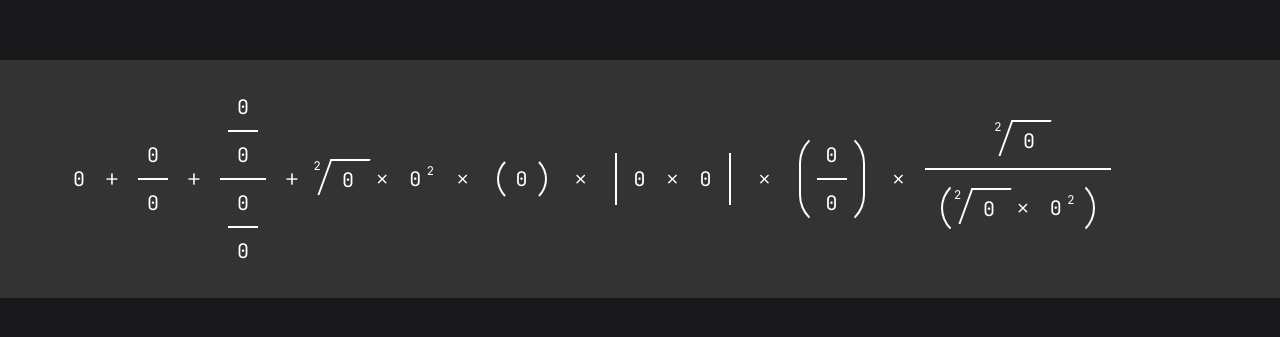
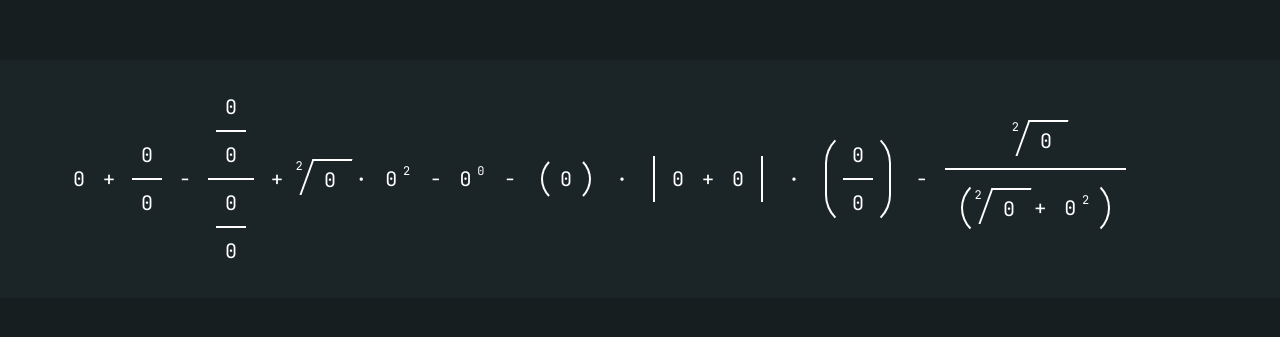
Before and after one commit to tonytomo/math-input, a website: page index.html in a window 1280 px wide. Shown: the part 221-558 px from the top of the page. Drawn offline with nearby package versions, Linux system fonts and the light colour scheme.

Commit message:
feat: update math operators, restructure exponent markup, and apply new dark theme styles

```diff
--- a/index.html
+++ b/index.html
@@ -30,7 +30,7 @@
                 <input type="number" class="auto-resize" value="0" />
             </div>
 
-            <input type="text" maxlength="1" value="+" />
+            <input type="text" maxlength="1" value="-" />
 
             <!-- Nested Fraction -->
             <div class="fraction">
@@ -57,31 +57,43 @@
                 </div>
             </div>
 
-            <input type="text" maxlength="1" value="×" />
+            <input type="text" maxlength="1" value="·" />
 
             <!-- Exponent -->
             <div class="exponent">
                 <input type="number" class="auto-resize" value="0" />
-                <input type="number" class="power auto-resize" value="2" />
+                <div class="power">
+                    <input type="number" class="auto-resize" value="2" />
+                </div>
             </div>
 
-            <input type="text" maxlength="1" value="×" />
+            <input type="text" maxlength="1" value="-" />
+
+            <!-- Exponent Operation -->
+            <div class="exponent">
+                <input type="number" class="auto-resize" value="0" />
+                <div class="power">
+                    <input type="number" class="auto-resize" value="0" />
+                </div>
+            </div>
+
+            <input type="text" maxlength="1" value="-" />
 
             <!-- Parentheses -->
             <div class="parentheses">
                 <input type="number" class="auto-resize" value="0" />
             </div>
 
-            <input type="text" maxlength="1" value="×" />
+            <input type="text" maxlength="1" value="·" />
 
             <!-- Absolute / Vertical Bar -->
             <div class="vertical-bar">
                 <input type="number" class="auto-resize" value="0" />
-                <input type="text" maxlength="1" value="×" />
+                <input type="text" maxlength="1" value="+" />
                 <input type="number" class="auto-resize" value="0" />
             </div>
 
-            <input type="text" maxlength="1" value="×" />
+            <input type="text" maxlength="1" value="·" />
 
             <!-- Fractions inside Parentheses -->
             <div class="parentheses">
@@ -92,7 +104,7 @@
                 </div>
             </div>
 
-            <input type="text" maxlength="1" value="×" />
+            <input type="text" maxlength="1" value="-" />
 
             <!-- Complex Fraction with Square Root and Exponent -->
             <div class="fraction">
@@ -115,12 +127,14 @@
                         </div>
                     </div>
 
-                    <input type="text" maxlength="1" value="×" />
+                    <input type="text" maxlength="1" value="+" />
 
                     <!-- Exponent -->
                     <div class="exponent">
                         <input type="number" class="auto-resize" value="0" />
-                        <input type="number" class="power auto-resize" value="2" />
+                        <div class="power">
+                            <input type="number" class="auto-resize" value="2" />
+                        </div>
                     </div>
                 </div>
             </div>
--- a/style.css
+++ b/style.css
@@ -1,5 +1,14 @@
+main {
+  height: 100vh;
+  display: flex;
+  flex-direction: column;
+  justify-content: center;
+  background-color: #161e1f;
+  color: white;
+}
+
 .editor {
-  background-color: #333;
+  background-color: #1b2527;
   outline: none;
 
   min-height: 4rem;
@@ -22,11 +31,6 @@ input::-webkit-inner-spin-button {
 input[type="number"] {
   -moz-appearance: textfield;
   appearance: textfield;
-}
-
-input[type="text"] {
-  font-size: 1.5rem;
-  font-weight: 200;
 }
 
 input {
@@ -67,11 +71,16 @@ input:focus {
 }
 
 .exponent > .power {
+  translate: -1ch 0;
+  font-size: 0.75rem;
+
+  display: flex;
+  align-items: center;
+}
+
+.exponent > .power > input {
   width: 2ch;
   height: 2ch;
-  translate: -1ch 0;
-
-  font-size: 0.75rem;
 }
 
 .root {
```
